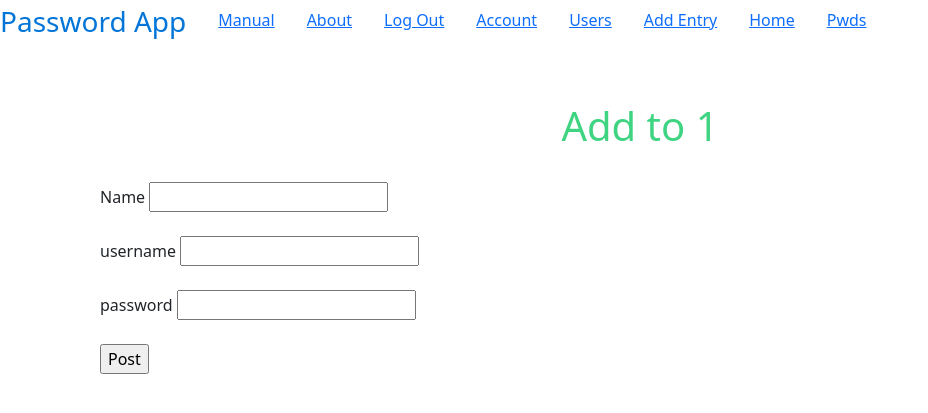
After one commit to kaviramsv/PasswdApp, a Flask app: page /add_to_category/1 in a window 1280 px wide. The commit adds this page. Shown: the top 413 px of the page, without its empty margins (0-928 px from the left). Run offline with Flask 2, Linux system fonts and the light colour scheme; the visitor is signed in with stand-in values (Sample User, id 1); some libraries are stand-ins or nearby versions.

Commit message:
added dele update pwd and add to category

```diff
--- a/forms.py
+++ b/forms.py
@@ -47,3 +47,15 @@ class AddEntryForm(FlaskForm):
     u_name = StringField('username',validators=[DataRequired()])
     u_pwd = StringField('password', validators=[DataRequired()])
     submit = SubmitField("Post")
+
+class AddtoCat(FlaskForm):
+
+    sitename = StringField('Name',validators=[DataRequired()])
+    u_name = StringField('username',validators=[DataRequired()])
+    u_pwd = StringField('password', validators=[DataRequired()])
+    submit = SubmitField("Post")
+
+class UpdateEntryForm(FlaskForm):
+    u_name = StringField('username', validators=[DataRequired()])
+    u_pwd = StringField('password', validators=[DataRequired()])
+    submit = SubmitField("Post")
--- a/main.py
+++ b/main.py
@@ -2,7 +2,7 @@ from flask import Flask,Flask, render_template,redirect,url_for
 from flask import render_template,url_for,flash,redirect,request,Blueprint
 from flask_login import login_user, current_user, logout_user, login_required
 
-from forms import RegistrationForm, AddEntryForm
+from forms import RegistrationForm, AddEntryForm, UpdateEntryForm, AddtoCat
 from models import db
 from models import User, Entry
 from forms import RegistrationForm,LoginForm,UpdateUserForm
@@ -79,7 +79,7 @@ class Entry(db.Model):
         self.user_id = user_id
 
     def __repr__(self):
-        return f"   {self.site_name}   , {self.s_uname}  ,  {self.s_pwd}     "
+        return f" {self.id} , {self.category} , {self.site_name}   , {self.s_uname}  ,  {self.s_pwd}     "
 
 
 
@@ -160,9 +160,11 @@ def list_categories():
 def chosen_category(val):
     # cats= Entry.query.filter_by(user_id=current_user.id,category=form)
     # cats=db.session.query(Entry.category.distinct()).filter_by(user_id=current_user.id).all()
-
-    list_cat = Entry.query.filter_by(user_id=current_user.id, category=val)
-
+    print(val)
+    val1 = val.replace(" ", "")
+    print(val1)
+    list_cat = Entry.query.filter_by(user_id=current_user.id, category=val1)
+    print(list_cat)
     return render_template('chosen_cat.html', cat=val,list_cat=list_cat)
 #
 @app.route('/item_view/<item>')
@@ -172,9 +174,9 @@ def item_view(item):
 
 
 
-@app.route('/del_entry/<site_name>/<uname>/<pwd>',methods=['GET','POST'])
+@app.route('/del_entry/<int:id>/<cat>/<site_name>/<uname>/<pwd>',methods=['GET','POST'])
 @login_required
-def del_entry(site_name,uname,pwd):
+def del_entry(id,cat,site_name,uname,pwd):
         print((uname))
         print((site_name))
         print((pwd))
@@ -184,9 +186,10 @@ def del_entry(site_name,uname,pwd):
         un=uname.replace(" ", "")
         pw=pwd.replace(" ", "")
 
-        entry_to_be_del = Entry.query.filter_by(user_id=current_user.id,site_name=sn,s_uname=un,s_pwd=pw).first()
+        # entry_to_be_del = Entry.query.filter_by(user_id=current_user.id,site_name=sn,s_uname=un,s_pwd=pw).first()
+        # print(entry_to_be_del)
+        entry_to_be_del = Entry.query.filter_by(user_id=current_user.id,id=id).first()
         print(entry_to_be_del)
-
 
         if entry_to_be_del is not None:
             db.session.delete(entry_to_be_del)
@@ -199,15 +202,10 @@ def del_entry(site_name,uname,pwd):
         #     return render_template('/invalid.html',id=id)
 
 
-        item=site_name+", "+uname+", "+pwd
+        item=id+", "+cat+", "+site_name+", "+uname+", "+pwd
         return render_template('view_pwd.html',item=item)
 
 
-# @app.route('/item_view/<item>')
-# @login_required
-# def item_view(item):
-#     site_name=request.args.get('username')
-#     return render_template('view_pwd.html', site_name=site_name)
 
 
 @app.route('/add_entry',methods=['GET','POST'])
@@ -225,33 +223,70 @@ def add_entry():
         db.session.commit()
         return redirect(url_for("list_categories"))
     return render_template('add_entries.html', form=form)
+# ==================================================================================
 
-# @app.route('/cat_list/<cat>',methods=['GET','POST'])
-# @login_required
-# def cat_list(cat):
-#
-#         list_cat= Entry.query.filter_by(user_id=current_user.id,category=cat)
-#
-#
-#         return render_template('categories_final.html',list_cat=list_cat)
+@app.route('/add_to_category/<cat>',methods=['GET','POST'])
+@login_required
+def add_to_category(cat):
+    form = AddtoCat()
+    if form.validate_on_submit():
+        pwd_table_entry= Entry(category=cat,
+                    site_name=form.sitename.data,
+                    s_uname=form.u_name.data,
+                    s_pwd=form.u_pwd.data,
+                    user_id=current_user.id
+                               )
+
+        db.session.add(pwd_table_entry)
+        db.session.commit()
+        # return render_template('chosen_cat.html', cat=val, list_cat=list_cat)
+        print(f"cat is {cat}")
+        return redirect(url_for('chosen_category',val=cat))
+
+    return render_template('add_to_category.html',form=form, cat=cat)
+
+
+# ===========================================================================update info form
+@app.route('/upd_entry/<int:id>/<cat>/<site_name>/<uname>/<pwd>',methods=['GET','POST'])
+@login_required
+def upd_entry(id,cat,site_name,uname,pwd):
+        print((uname))
+        print((site_name))
+        print((pwd))
+        print(current_user.id)
+
+        sn= site_name.replace(" ", "")
+        un=uname.replace(" ", "")
+        pw=pwd.replace(" ", "")
+
+        entry_to_be_upd = Entry.query.filter_by(user_id=current_user.id,id=id).first()
+        print(entry_to_be_upd)
+
+        form = UpdateEntryForm()
+        if form.validate_on_submit() :
+            entry_to_be_upd.s_uname=form.u_name.data
+            entry_to_be_upd.s_pwd=form.u_pwd.data
+            db.session.commit()
+            item = str(id)+", "+cat+", "+site_name + ", " + form.u_name.data+ ", " + form.u_pwd.data
+            return render_template('suc_upd.html', item=item)
+
+        # else:
+        #     return render_template('/invalid.html',id=id)
+
+        item =str(id)+", "+cat+", "+ site_name + ", " + uname + ", " + pwd
+        return render_template('upd_entries.html',form=form,site_name=site_name,item=item)
+
+# =============================================================================
 
 
 
-#
-#
+
 # # logout
 @app.route("/logout")
 def logout():
     logout_user()
     return redirect(url_for("login"))
 
-#
-# # account (update UserForm)
-# @app.route("/redirect")
-# def redirect_url(default='index'):
-#         return request.args.get('next') or \
-#                request.referrer or \
-#                url_for(default)
 
 @app.route('/users_data')
 @login_required
@@ -260,39 +295,6 @@ def users_list():
 
     return render_template('list.html',users=users)
 
-#
-# @users.route('/account',methods=['GET','POST'])
-# @login_required
-# def account():
-#
-#     form = UpdateUserForm()
-#     if form.validate_on_submit():
-#
-#         if form.picture.data:
-#             username = current_user.username
-#             pic = add_profile_pic(form.picture.data,username)
-#             current_user.profile_image = pic
-#
-#         current_user.username = form.username.data
-#         current_user.email = form.email.data
-#         db.session.commit()
-#         flash('User Account Updated!')
-#         return redirect(url_for('users.account'))
-#
-#     elif request.method == "GET":
-#         form.username.data = current_user.username
-#         form.email.data = current_user.email
-#
-#     profile_image = url_for('static',filename='profile_pics/'+current_user.profile_image)
-#     return render_template('account.html',profile_image=profile_image,form=form)
-
-
-
-
-
-
-
-
 if __name__ == '__main__':
     app.run(debug=True)
 
--- /dev/null
+++ b/templates/add_to_category.html
@@ -0,0 +1,16 @@
+{% extends "base.html" %}
+{% block content %}
+  <h1>Add to {{cat}}</h1>
+   <br>
+
+<form method="POST">
+    {# This hidden_tag is a CSRF security feature. #}
+    {{ form.hidden_tag() }}
+
+    {{ form.sitename.label }} {{ form.sitename() }}<br><br>
+    {{ form.u_name.label }} {{ form.u_name() }}<br><br>
+    {{ form.u_pwd.label }} {{ form.u_pwd() }}<br><br>
+    {{ form.submit() }}
+</form>
+
+{% endblock %}
--- a/templates/cat_list_home.html
+++ b/templates/cat_list_home.html
@@ -23,7 +23,7 @@
 <br>
 <br>
 <br>
-<a class="btn btn-outline-primary bn" href="{{url_for('add_entry')}}" role="#">Add Category</a>
+<!--<a class="btn btn-outline-primary bn" href="{{url_for('add_entry')}}" role="#">Add Category</a>-->
 
 {% endblock %}
 <!--</div>-->
--- a/templates/chosen_cat.html
+++ b/templates/chosen_cat.html
@@ -16,7 +16,8 @@
 <!--<br>-->
 {% endfor %}
 <br>
-<a onclick="history.back(-1)" class="btn btn-outline-primary bn">Back</a>
+<a class="btn btn-outline-primary bn" href='/list_categories'  role="#">back</a>
+<!--<a onclick="history.back(-1)" class="btn btn-outline-primary bn">Back</a>-->
 
-<a class="btn btn-outline-primary bn " href='#' role="#">add {{cat}}</a>
+<a class="btn btn-outline-primary bn " href='/add_to_category/{{cat}}'  role="#">add {{cat}}</a>
 {% endblock %}
```
Also changed, not shown: templates/suc_upd.html (added, +10 -0 lines), templates/upd_entries.html (added, +15 -0 lines), templates/view_pwd.html (+9 -5 lines).
